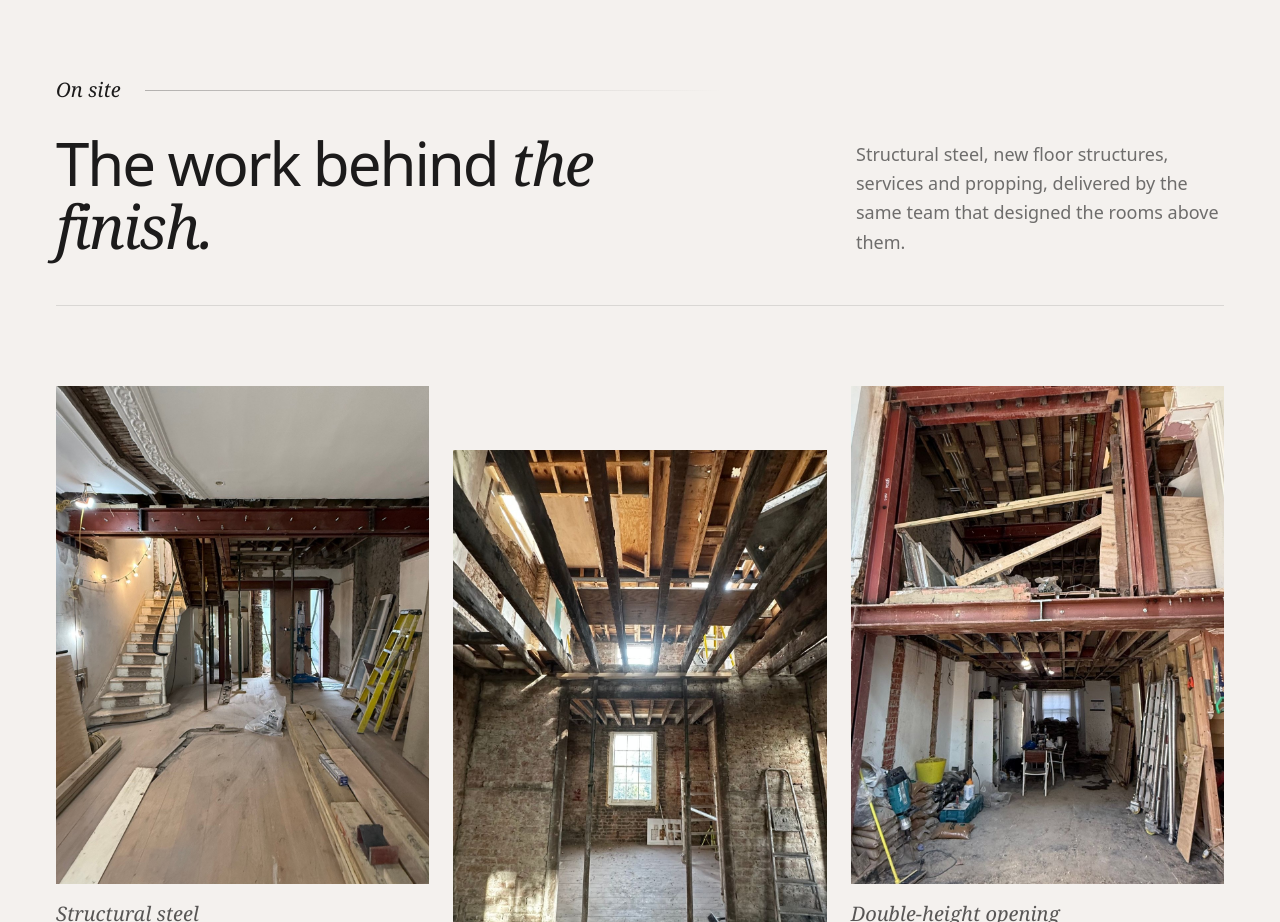
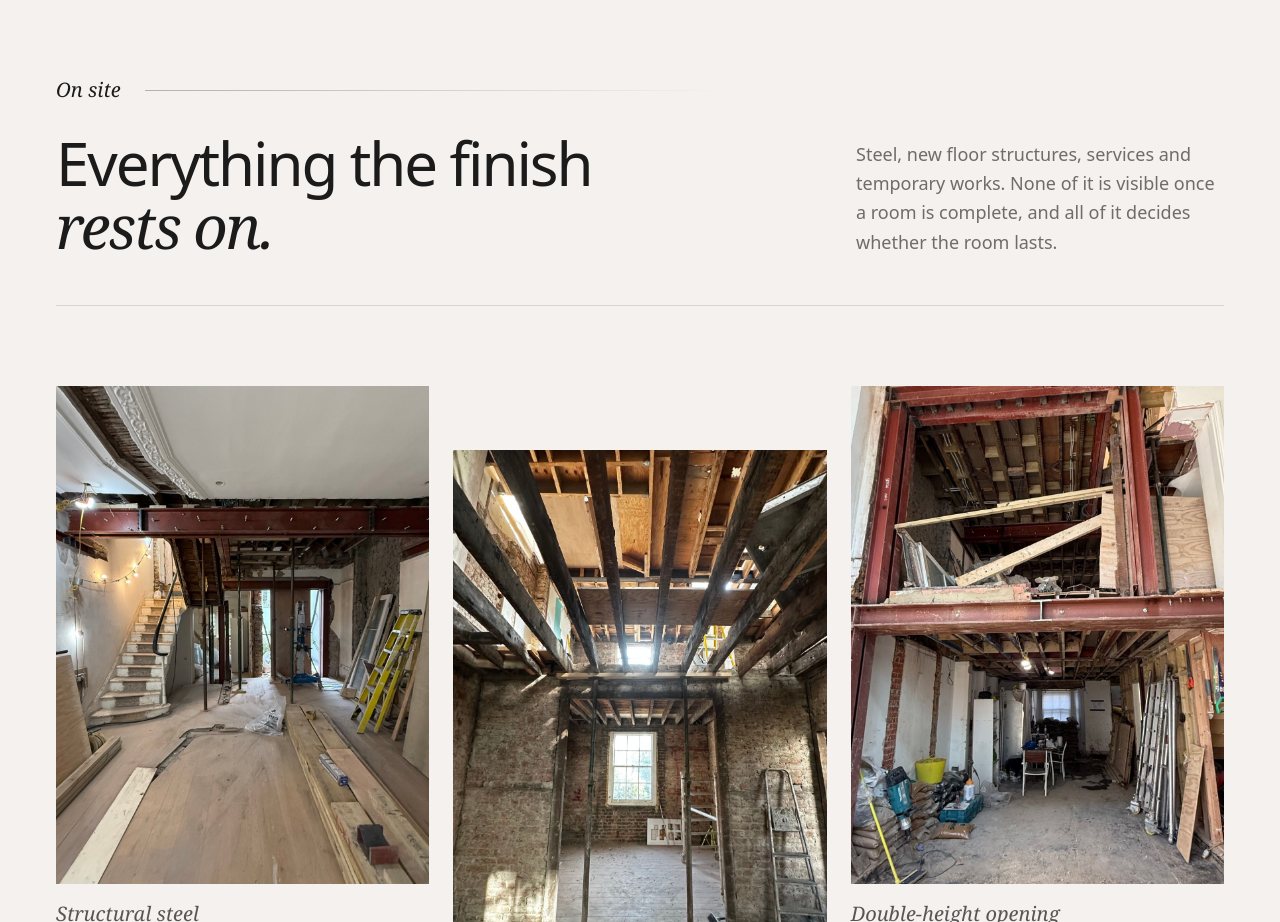
Before and after one commit to evankardamitsis/fg_design, a Next.js app: page /construction in a window 1280 px wide. Shown: the part 1540-2462 px from the top of the page. Built offline with nearby package versions, Linux system fonts and the light colour scheme; a web font is replaced by a local one.

Commit message:
Construction: rewrite On site heading and intro

```diff
--- a/src/app/construction/page.tsx
+++ b/src/app/construction/page.tsx
@@ -68,11 +68,11 @@ export default async function ConstructionPage() {
               <div className="md:col-span-7">
                 <Eyebrow>On site</Eyebrow>
                 <h2 className="mt-7 text-4xl leading-[1.04] tracking-[-0.035em] md:text-6xl">
-                  The work behind <span className="font-display italic">the finish.</span>
+                  Everything the finish <span className="font-display italic">rests on.</span>
                 </h2>
               </div>
               <p className="max-w-xl text-base leading-relaxed text-ink/62 md:col-span-4 md:col-start-9 md:text-lg">
-                Structural steel, new floor structures, services and propping, delivered by the same team that designed the rooms above them.
+                Steel, new floor structures, services and temporary works. None of it is visible once a room is complete, and all of it decides whether the room lasts.
               </p>
             </Reveal>
 
```
